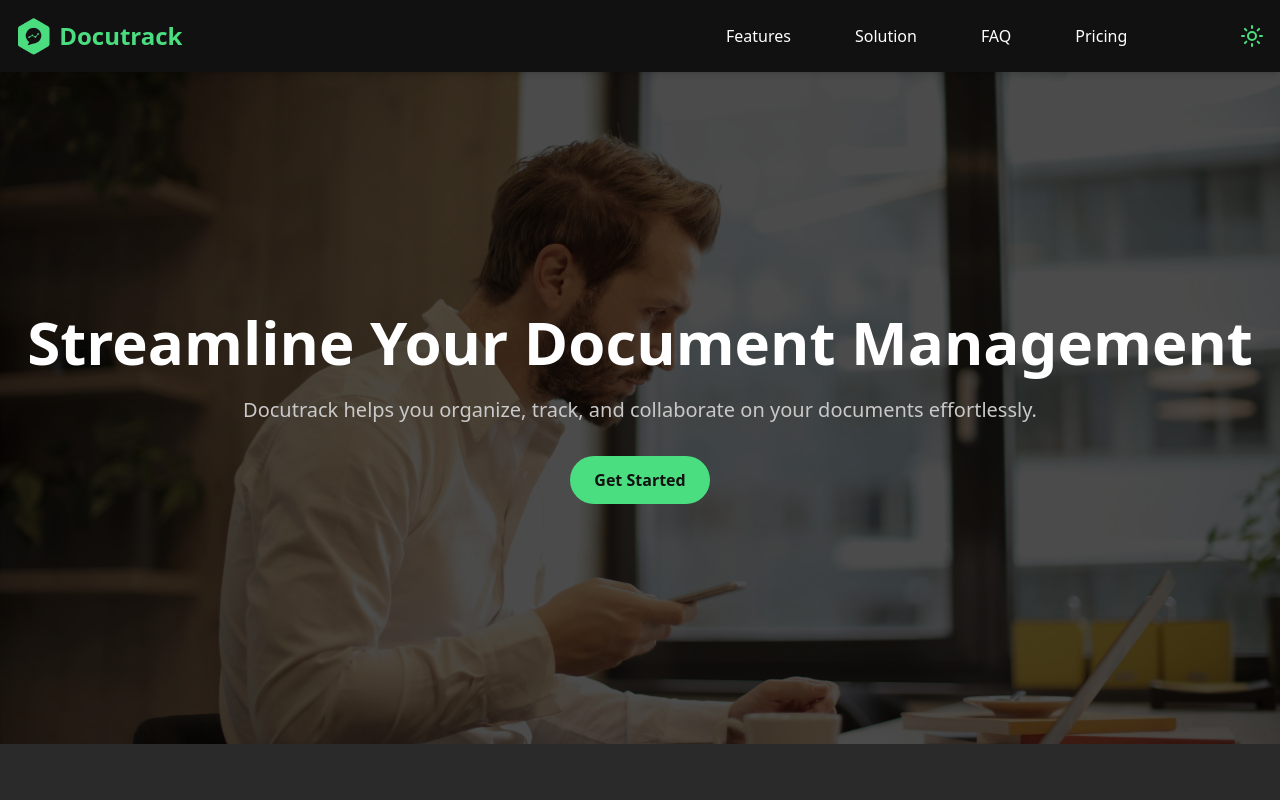
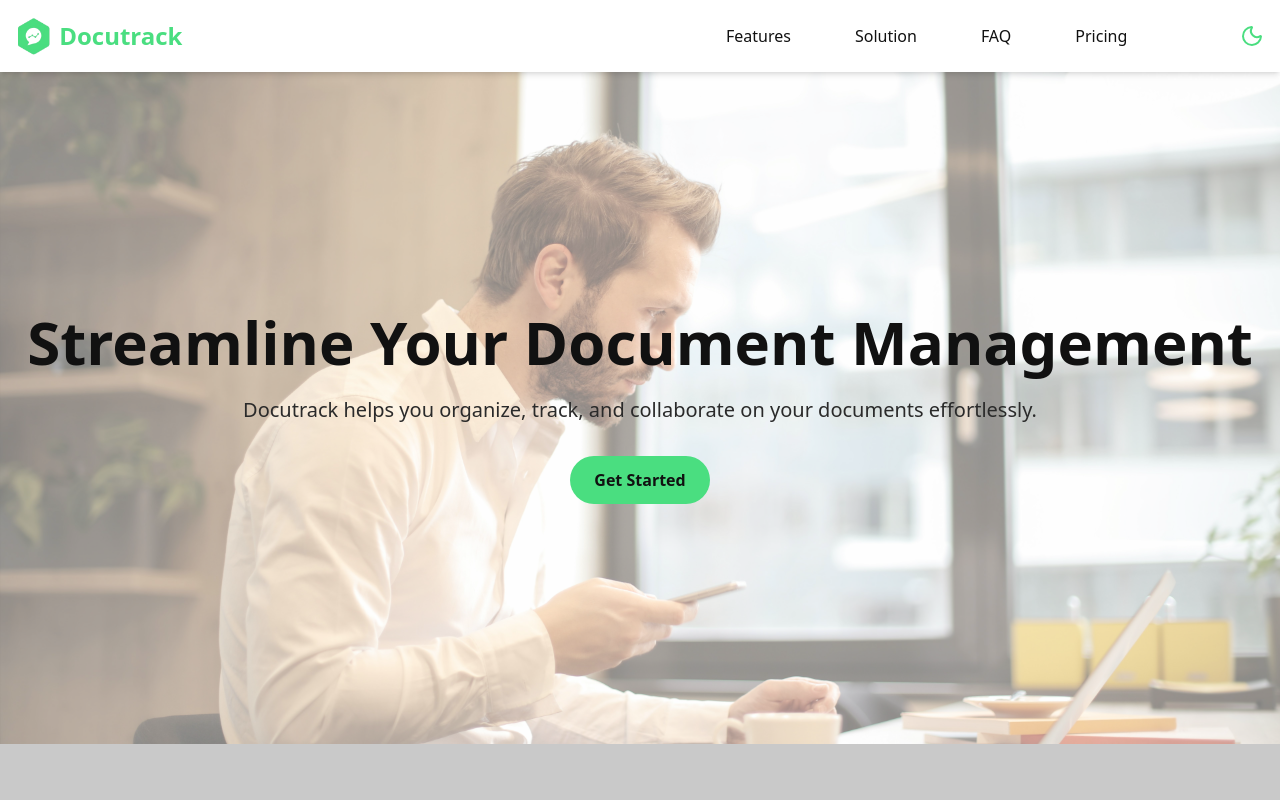
Before and after one commit to fernastereo/docutrack-landing, a Vue app: page / in a window 1280 px wide. Shown: the top 800 px of the page. Built offline with nearby package versions, Linux system fonts and the light colour scheme.

Commit message:
change default theme to light mode in HomeView

```diff
--- a/src/views/HomeView.vue
+++ b/src/views/HomeView.vue
@@ -23,7 +23,7 @@ import FaqSection from '@/components/FaqSection.vue'
 import PricingSection from '@/components/PricingSection.vue'
 import FooterComponent from '@/components/FooterComponent.vue'
 
-const isDarkMode = ref(true) // Default to dark mode
+const isDarkMode = ref(false) // Default to light mode
 
 const toggleTheme = () => {
   isDarkMode.value = !isDarkMode.value
```
